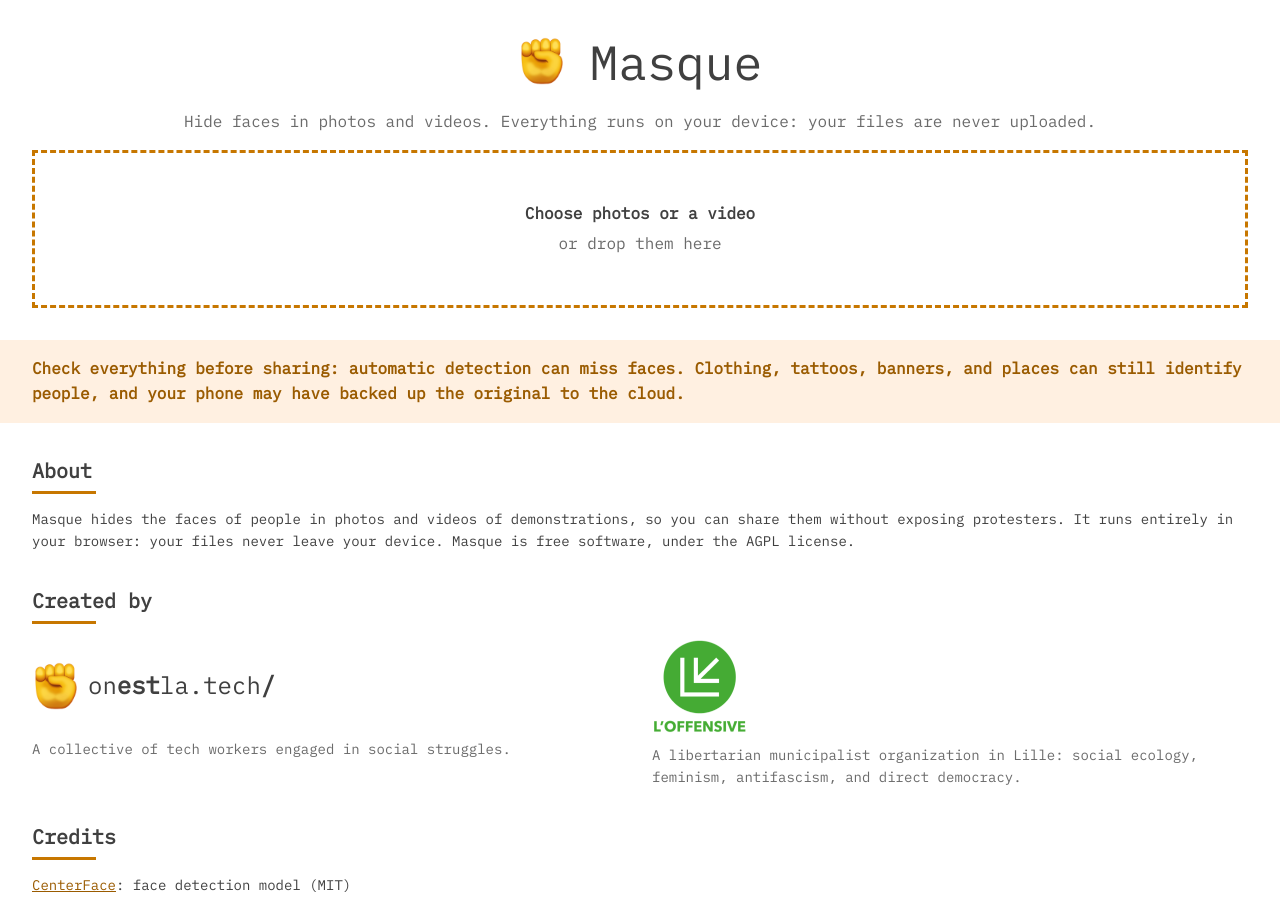
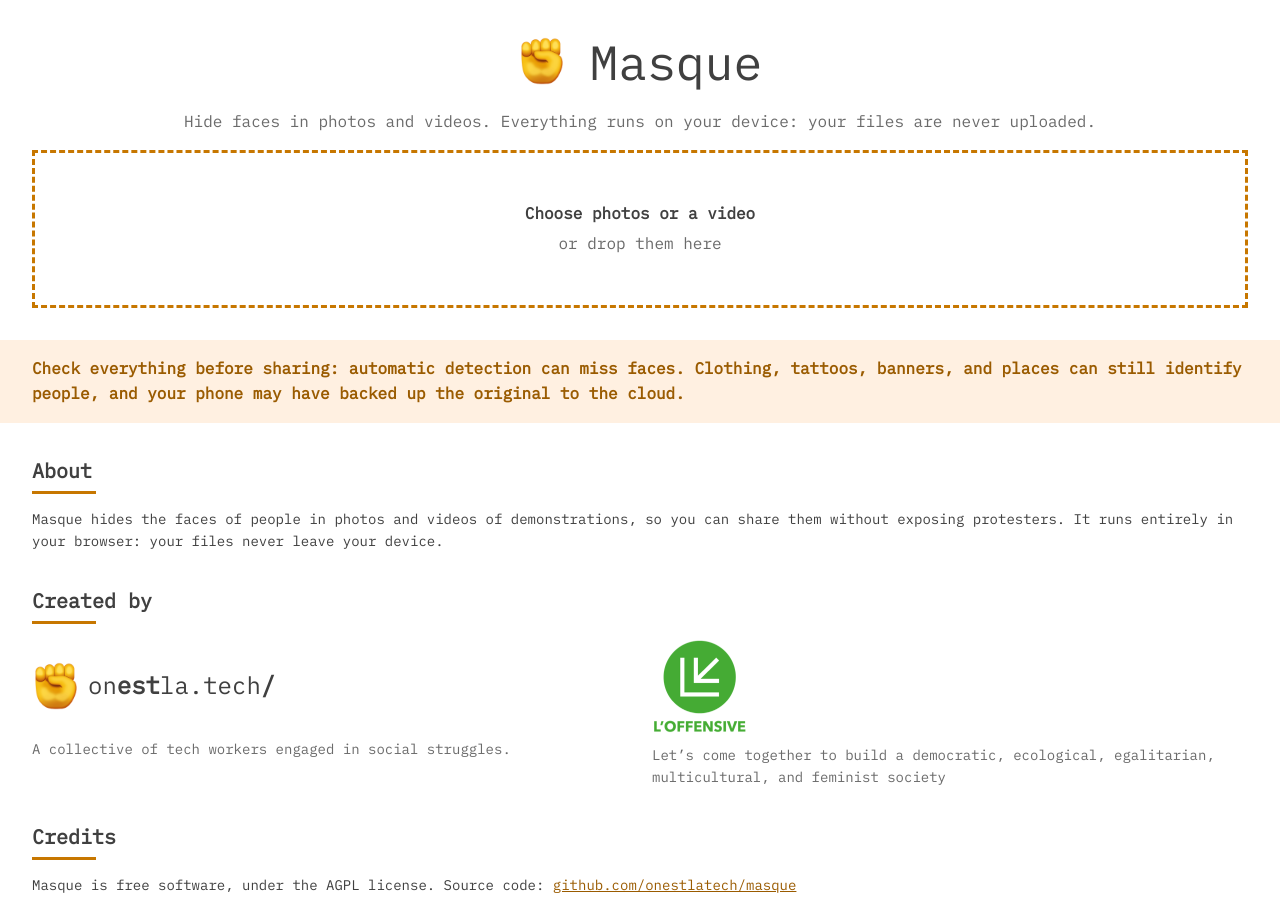
Before and after one commit to onestlatech/masque, a Svelte app: page / in a window 1280 px wide. Shown: the top 899 px of the page. Built offline with nearby package versions, Linux system fonts and the light colour scheme.

Commit message:
feat: link the source code on GitHub
The credits now state that Masque is free software and link to github.com/onestlatech/masque, as the AGPL requires for users of the hosted app. L'Offensive's description uses the organization's own wording.

```diff
--- a/package.json
+++ b/package.json
@@ -4,6 +4,7 @@
   "version": "0.0.0",
   "description": "Anonymize faces in photos and videos, entirely in your browser",
   "license": "AGPL-3.0-or-later",
+  "repository": "github:onestlatech/masque",
   "type": "module",
   "scripts": {
     "dev": "vite",
--- a/src/App.svelte
+++ b/src/App.svelte
@@ -108,10 +108,14 @@
 
     <section aria-labelledby="credits">
       <h2 id="credits">{t('credits')}</h2>
+      <p>
+        {t('freeSoftware')}
+        <a href="https://github.com/onestlatech/masque" target="_blank" rel="noopener noreferrer">github.com/onestlatech/masque</a>
+      </p>
       <ul class="credits">
         {#each CREDITS as c (c.name)}
           <li>
-            <a href={c.url} target="_blank" rel="noopener noreferrer">{c.name}</a>: {t(c.role)} ({c.license})
+            <a href={c.url} target="_blank" rel="noopener noreferrer">{c.name}</a>{t('colon')}{t(c.role)} ({c.license})
           </li>
         {/each}
       </ul>
--- a/src/lib/i18n.svelte.ts
+++ b/src/lib/i18n.svelte.ts
@@ -58,11 +58,13 @@
   'error.cannotEncode': 'Your browser cannot encode this video.',
   about: 'About',
   aboutText:
-    'Masque hides the faces of people in photos and videos of demonstrations, so you can share them without exposing protesters. It runs entirely in your browser: your files never leave your device. Masque is free software, under the AGPL license.',
+    'Masque hides the faces of people in photos and videos of demonstrations, so you can share them without exposing protesters. It runs entirely in your browser: your files never leave your device.',
   createdBy: 'Created by',
   onestlaDescription: 'A collective of tech workers engaged in social struggles.',
-  offensiveDescription: 'A libertarian municipalist organization in Lille: social ecology, feminism, antifascism, and direct democracy.',
+  offensiveDescription: 'Let’s come together to build a democratic, ecological, egalitarian, multicultural, and feminist society',
   credits: 'Credits',
+  freeSoftware: 'Masque is free software, under the AGPL license. Source code:',
+  colon: ': ',
   creditCenterface: 'face detection model',
   creditDeface: 'the command-line tool Masque builds on',
   creditOnnx: 'runs the model in your browser',
@@ -130,11 +132,13 @@
   'error.cannotEncode': 'Votre navigateur ne sait pas encoder cette vidéo.',
   about: 'À propos',
   aboutText:
-    'Masque cache les visages des personnes sur les photos et vidéos de manifestations, pour les partager sans exposer les manifestant·es. Tout se passe dans votre navigateur : vos fichiers ne quittent jamais votre appareil. Masque est un logiciel libre, sous licence AGPL.',
+    'Masque cache les visages des personnes sur les photos et vidéos de manifestations, pour les partager sans exposer les manifestant·es. Tout se passe dans votre navigateur : vos fichiers ne quittent jamais votre appareil.',
   createdBy: 'Une création de',
   onestlaDescription: 'Collectif de travailleuses et travailleurs du numérique engagé·es dans les luttes sociales.',
-  offensiveDescription: 'Organisation municipaliste libertaire à Lille : écologie sociale, féminisme, antifascisme et démocratie directe.',
+  offensiveDescription: 'Regroupons-nous pour bâtir une société démocratique, écologiste, égalitaire, multiculturelle et féministe',
   credits: 'Crédits',
+  freeSoftware: 'Masque est un logiciel libre, sous licence AGPL. Code source :',
+  colon: ' : ',
   creditCenterface: 'modèle de détection des visages',
   creditDeface: 'l’outil en ligne de commande dont Masque s’inspire',
   creditOnnx: 'exécute le modèle dans votre navigateur',
```
Also changed, not shown: 1 other file (tests, documents, lock files or other folders).
